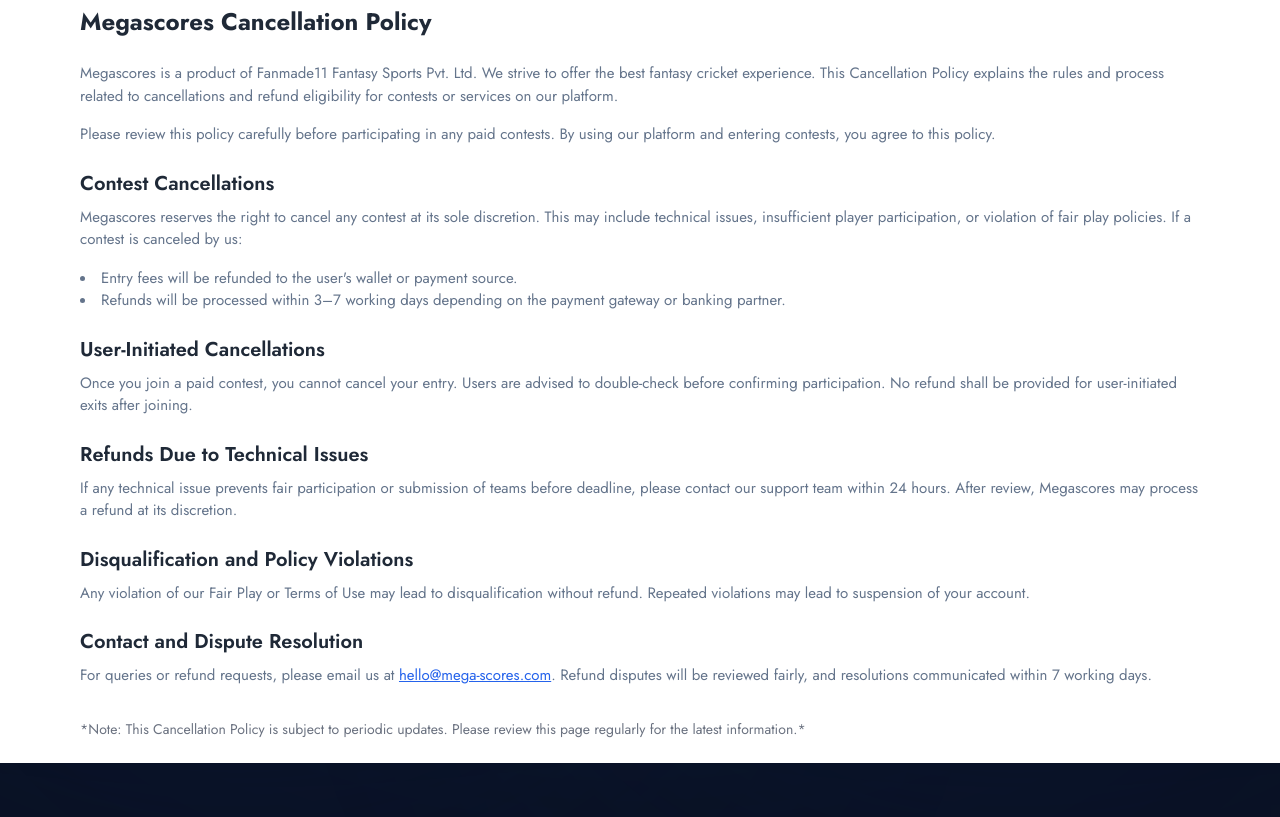
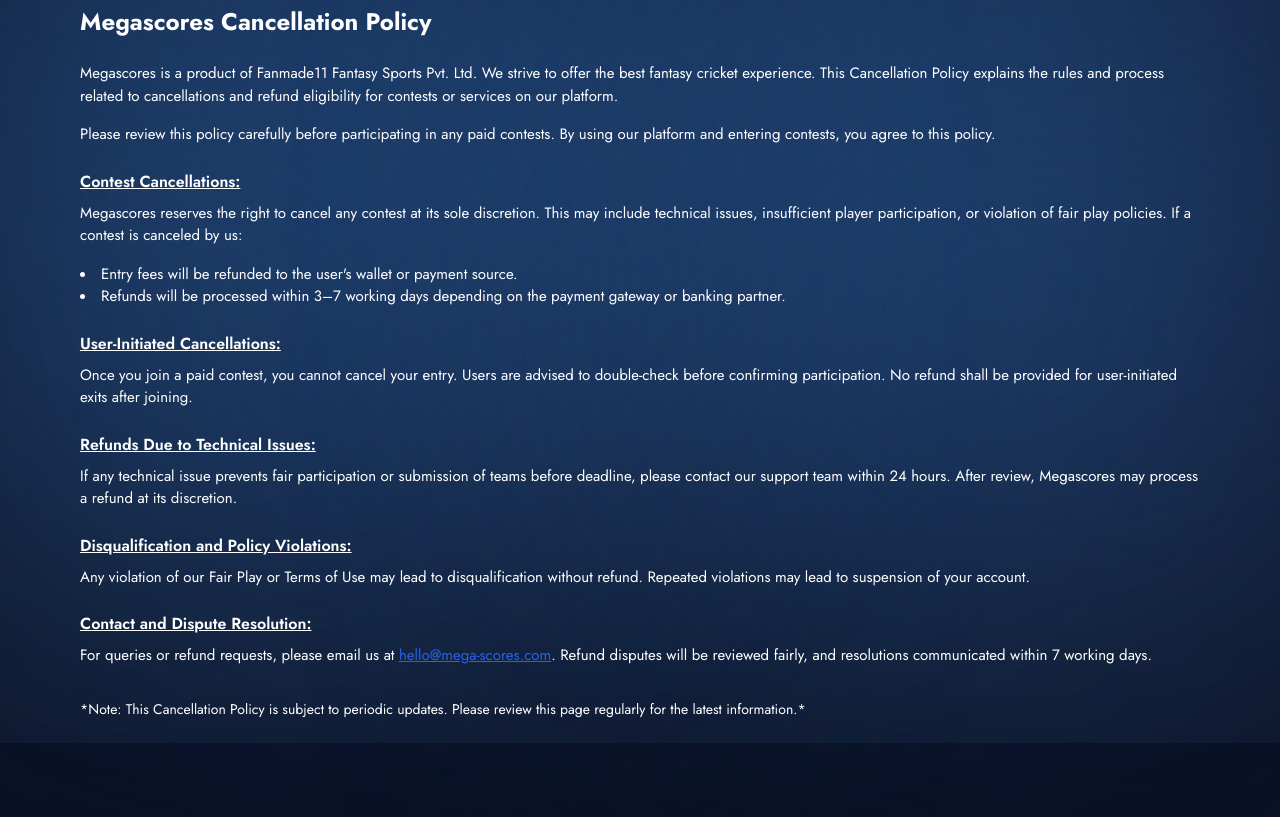
Before and after one commit to img-website/megascores, a website: page cancellation-policy.html in a window 1280 px wide. Shown: the part 212-1029 px from the top of the page. Drawn offline with Linux system fonts and the light colour scheme.

Commit message:
policy pages issue fixed

```diff
--- a/cancellation-policy.html
+++ b/cancellation-policy.html
@@ -140,7 +140,7 @@
     <!-- Navbar End -->
     <!-- Navbar End -->
 
-    <div class="container bg-white">
+    <div class="container ">
         <div>
             <div class="">
                 <div class="mt-[134px] py-4">
@@ -151,59 +151,60 @@
 
         <div class="pb-6">
             <div class="mt-3">
-                <h5 class="text-2xl font-bold text-gray-800 mb-6">Megascores Cancellation Policy</h5>
-                <p class="text-gray-700 mb-4">
+                <h5 class="text-2xl font-bold text-white mb-6">Megascores Cancellation Policy</h5>
+                <p class="text-white mb-4">
                     Megascores is a product of Fanmade11 Fantasy Sports Pvt. Ltd. We strive to offer the best fantasy
                     cricket experience. This Cancellation Policy explains the rules and process related to cancellations
                     and refund eligibility for contests or services on our platform.
                 </p>
 
-                <p class="text-gray-700 mb-4">
+                <p class="text-white mb-4">
                     Please review this policy carefully before participating in any paid contests. By using our platform
                     and entering contests, you agree to this policy.
                 </p>
 
-                <h2 class="text-xl font-semibold text-gray-800 mt-6 mb-2">Contest Cancellations</h2>
-                <p class="text-gray-700 mb-4">
+                <h2 class="text-base font-semibold text-white mt-6 mb-2"><u>Contest Cancellations:</u></h2>
+                <p class="text-white mb-4">
                     Megascores reserves the right to cancel any contest at its sole discretion. This may include
                     technical
                     issues, insufficient player participation, or violation of fair play policies. If a contest is
                     canceled by us:
                 </p>
 
-                <ul class="list-disc list-inside text-gray-700 mb-4">
+                <ul class="list-disc list-inside text-white mb-4">
                     <li>Entry fees will be refunded to the user's wallet or payment source.</li>
                     <li>Refunds will be processed within 3–7 working days depending on the payment gateway or banking
                         partner.</li>
                 </ul>
 
-                <h2 class="text-xl font-semibold text-gray-800 mt-6 mb-2">User-Initiated Cancellations</h2>
-                <p class="text-gray-700 mb-4">
+                <h2 class="text-base font-semibold text-white mt-6 mb-2"><u>User-Initiated Cancellations:</u></h2>
+                <p class="text-white mb-4">
                     Once you join a paid contest, you cannot cancel your entry. Users are advised to double-check before
                     confirming participation. No refund shall be provided for user-initiated exits after joining.
                 </p>
 
-                <h2 class="text-xl font-semibold text-gray-800 mt-6 mb-2">Refunds Due to Technical Issues</h2>
-                <p class="text-gray-700 mb-4">
+                <h2 class="text-base font-semibold text-white mt-6 mb-2"><u>Refunds Due to Technical Issues:</u></h2>
+                <p class="text-white mb-4">
                     If any technical issue prevents fair participation or submission of teams before deadline, please
                     contact our support team within 24 hours. After review, Megascores may process a refund at its
                     discretion.
                 </p>
 
-                <h2 class="text-xl font-semibold text-gray-800 mt-6 mb-2">Disqualification and Policy Violations</h2>
-                <p class="text-gray-700 mb-4">
+                <h2 class="text-base font-semibold text-white mt-6 mb-2"><u>Disqualification and Policy Violations:</u>
+                </h2>
+                <p class="text-white mb-4">
                     Any violation of our Fair Play or Terms of Use may lead to disqualification without refund. Repeated
                     violations may lead to suspension of your account.
                 </p>
 
-                <h2 class="text-xl font-semibold text-gray-800 mt-6 mb-2">Contact and Dispute Resolution</h2>
-                <p class="text-gray-700 mb-4">
+                <h2 class="text-base font-semibold text-white mt-6 mb-2"><u>Contact and Dispute Resolution:</u></h2>
+                <p class="text-white mb-4">
                     For queries or refund requests, please email us at <a href="mailto:hello@mega-scores.com"
                         class="text-blue-600 underline">hello@mega-scores.com</a>. Refund disputes will be reviewed
                     fairly, and resolutions communicated within 7 working days.
                 </p>
 
-                <p class="text-sm text-gray-500 mt-8">
+                <p class="text-sm text-white mt-8">
                     *Note: This Cancellation Policy is subject to periodic updates. Please review this page regularly
                     for the latest information.*
                 </p>
```
Also changed, not shown: legality.html (+12 -11 lines), refund-policy.html (+10 -10 lines), responsible-gaming.html (+8 -8 lines).
